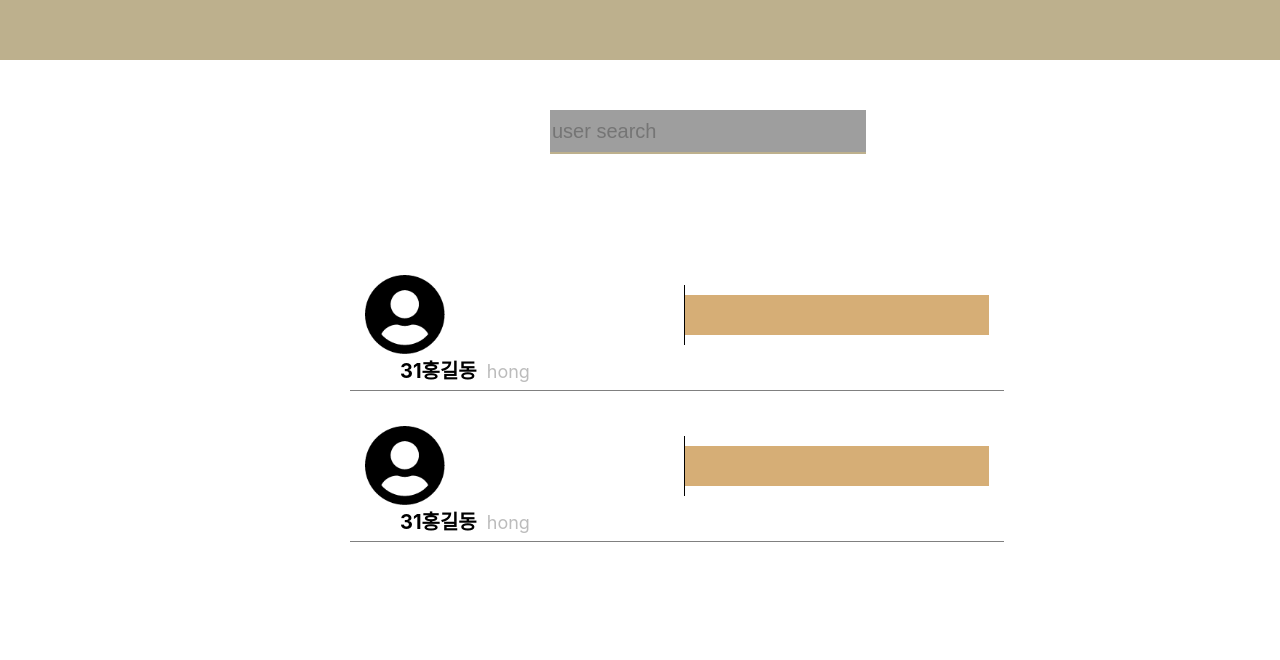
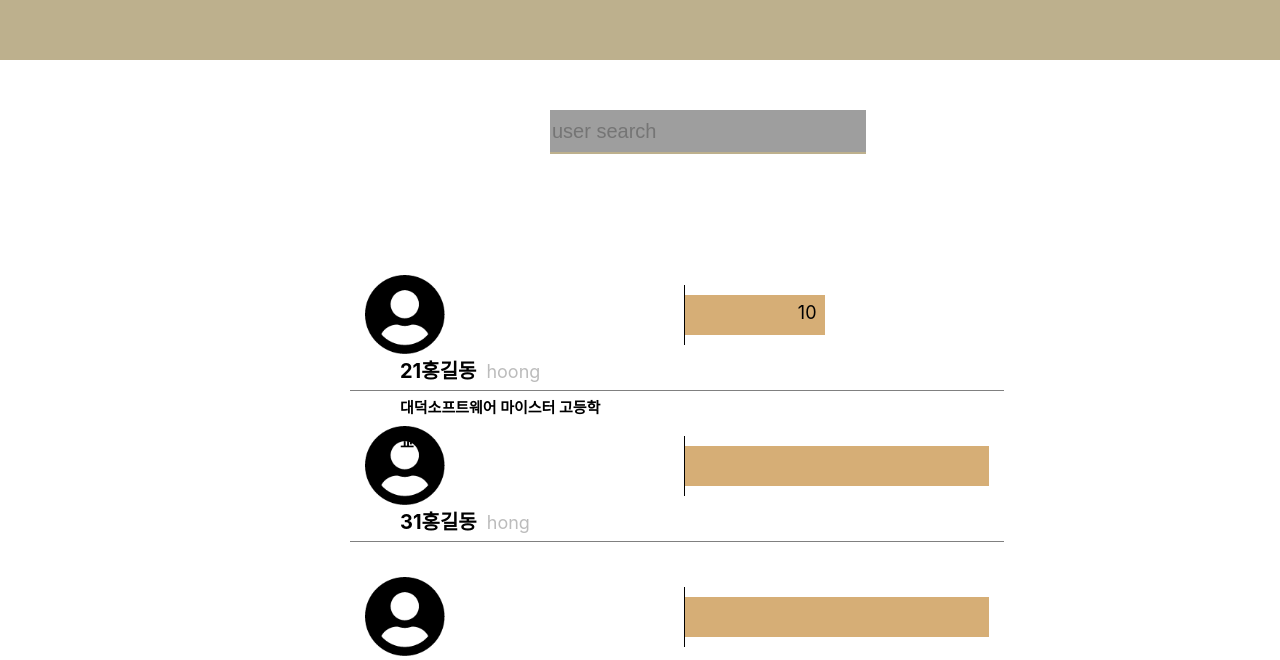
Before and after one commit to 2020-Wake-Up-Development-Team/Wake-Up-Client, a React (Create React App) app: page /ranking in a window 1280 px wide. Shown: the part 140-800 px from the top of the page. Built offline with nearby package versions, Linux system fonts and the light colour scheme; grey boxes are pictures that could not be loaded.

Commit message:
Update User.js

```diff
--- a/src/User.js
+++ b/src/User.js
@@ -1,19 +1,27 @@
 import React, { useEffect } from "react";
 import * as S from "./style";
-import axios from "axios";
 import user from "./profile.png";
-import c3 from "c3";
-import * as d3 from "d3";
 import { useHistory } from "react-router-dom";
-
-const dataList = [10];
 
 const User = () => {
   const history = useHistory();
-  const width = 120;
+  const value = 140; //props.concentration
+  const width = `${value}px`;
+  const name = "홍길동",
+    number = 21,
+    id = "hoong",
+    school = "대덕소프트웨어 마이스터 고등학교";
 
   const detailMove = () => {
-    history.push("/data");
+    history.push({
+      pathname: "/data",
+      state: {
+        id: id,
+        name: name,
+        number: number,
+        school: school,
+      },
+    });
   };
 
   return (
@@ -22,12 +30,18 @@ const User = () => {
         <S.profileBox>
           <S.userImg src={user} />
           <S.userInfo>
-            <S.userName>31홍길동</S.userName>
-            <S.userId>hong</S.userId>
+            <S.userName>
+              {number}
+              {name}
+            </S.userName>
+            <S.userId>{id}</S.userId>
+            <S.school>{school}</S.school>
           </S.userInfo>
         </S.profileBox>
         <S.profileGraph>
-          <S.graphValue width></S.graphValue>
+          <S.graphValue width={width}>
+            <S.value>10</S.value>
+          </S.graphValue>
         </S.profileGraph>
       </S.userContainer>
       <S.userContainer>
@@ -42,8 +56,17 @@ const User = () => {
           <S.graphValue width></S.graphValue>
         </S.profileGraph>
       </S.userContainer>
-      <S.userContainer>
-        <S.profileBox></S.profileBox>
+      <S.userContainer onClick={detailMove}>
+        <S.profileBox>
+          <S.userImg src={user} />
+          <S.userInfo>
+            <S.userName>31홍길동</S.userName>
+            <S.userId>hong</S.userId>
+          </S.userInfo>
+        </S.profileBox>
+        <S.profileGraph>
+          <S.graphValue width></S.graphValue>
+        </S.profileGraph>
       </S.userContainer>
     </React.Fragment>
   );
```
